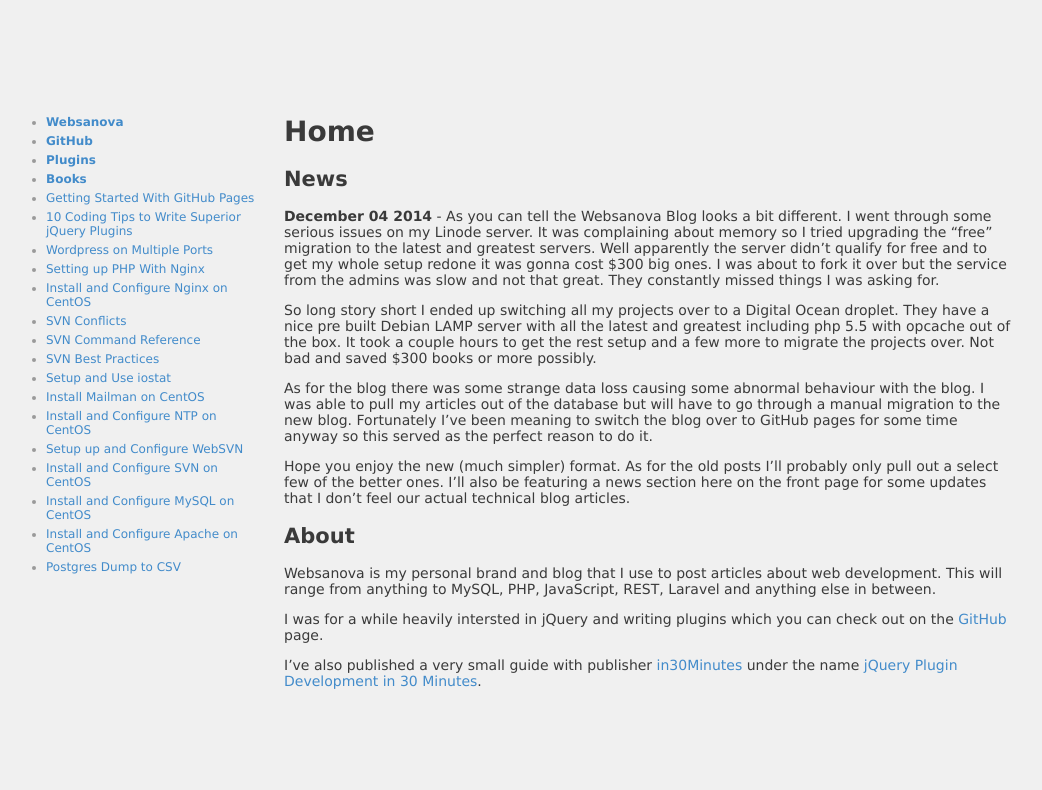
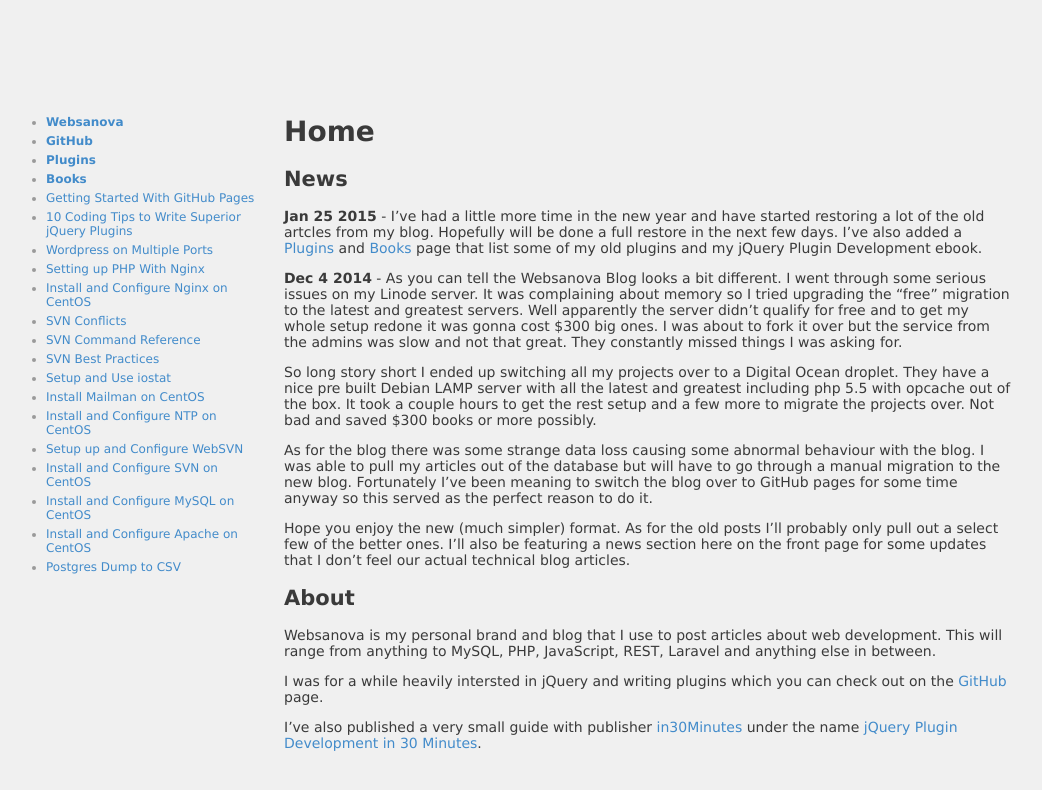
Before and after one commit to websanova/websanova.github.io, a Jekyll site: the page built from index.md, in a window 1280 px wide. Shown: the top 790 px of the page, without its empty margins (116-1158 px from the left). Built offline with Jekyll 4.4.1, drawn with Linux system fonts in a browser that asks for light colours.

Commit message:
Update news page.

```diff
--- a/index.md
+++ b/index.md
@@ -8,7 +8,9 @@
 
 ## News
 
-__December 04 2014__ - As you can tell the Websanova Blog looks a bit different. I went through some serious issues on my Linode server. It was complaining about memory so I tried upgrading the "free" migration to the latest and greatest servers. Well apparently the server didn't qualify for free and to get my whole setup redone it was gonna cost $300 big ones. I was about to fork it over but the service from the admins was slow and not that great. They constantly missed things I was asking for.
+__Jan 25 2015__ - I've had a little more time in the new year and have started restoring a lot of the old artcles from my blog. Hopefully will be done a full restore in the next few days. I've also added a [Plugins](/plugins) and [Books](/books) page that list some of my old plugins and my jQuery Plugin Development ebook.
+
+__Dec 4 2014__ - As you can tell the Websanova Blog looks a bit different. I went through some serious issues on my Linode server. It was complaining about memory so I tried upgrading the "free" migration to the latest and greatest servers. Well apparently the server didn't qualify for free and to get my whole setup redone it was gonna cost $300 big ones. I was about to fork it over but the service from the admins was slow and not that great. They constantly missed things I was asking for.
 
 So long story short I ended up switching all my projects over to a Digital Ocean droplet. They have a nice pre built Debian LAMP server with all the latest and greatest including php 5.5 with opcache out of the box. It took a couple hours to get the rest setup and a few more to migrate the projects over. Not bad and saved $300 books or more possibly.
 
```
Also changed, not shown: books.md (+1 -1 lines).
